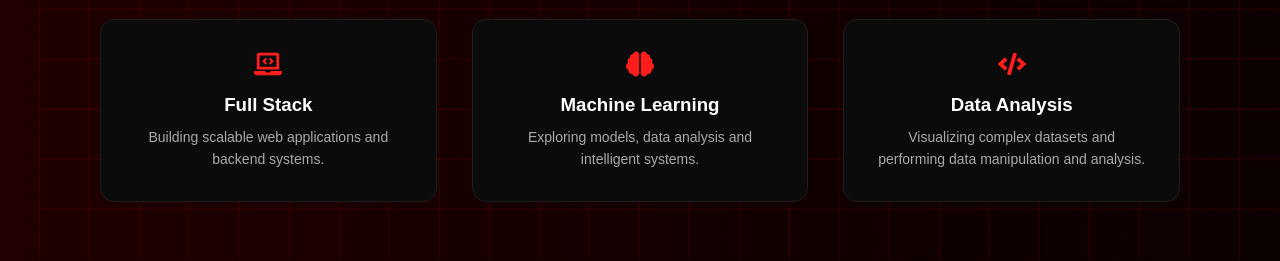
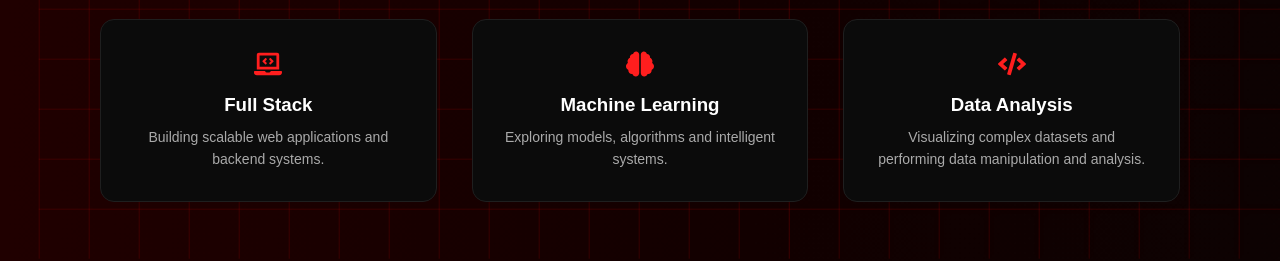
Before and after one commit to MRhacksalive/aditya-portfolio, a React (Vite) app: page / in a window 1280 px wide. Shown: the part 1380-1641 px from the top of the page. Built offline with nearby package versions, Linux system fonts and the light colour scheme.

Commit message:
final pakka

```diff
--- a/src/components/About.jsx
+++ b/src/components/About.jsx
@@ -64,7 +64,7 @@ viewport={{once:true}}
 >
 <FaBrain />
 <h3>Machine Learning</h3>
-<p>Exploring models, data analysis and intelligent systems.</p>
+<p>Exploring models, algorithms and intelligent systems.</p>
 </motion.div>
 
 
```
